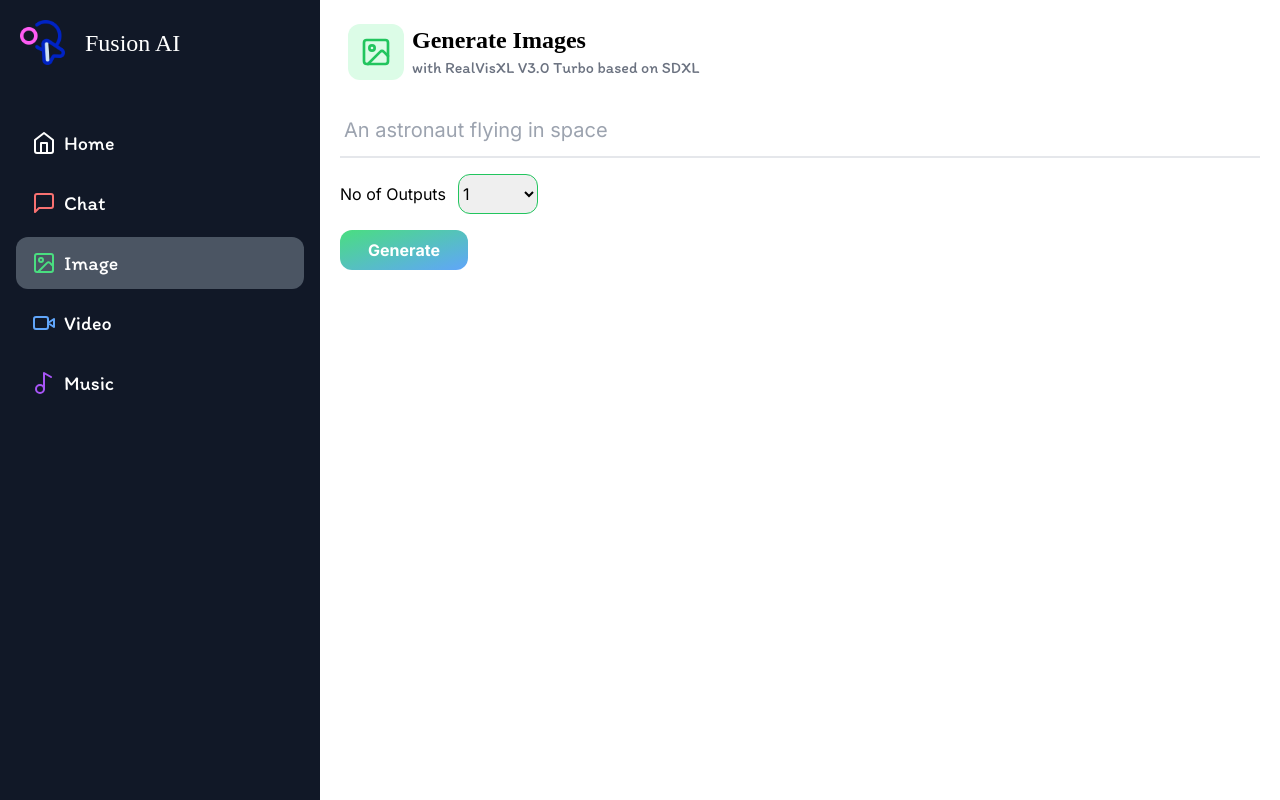
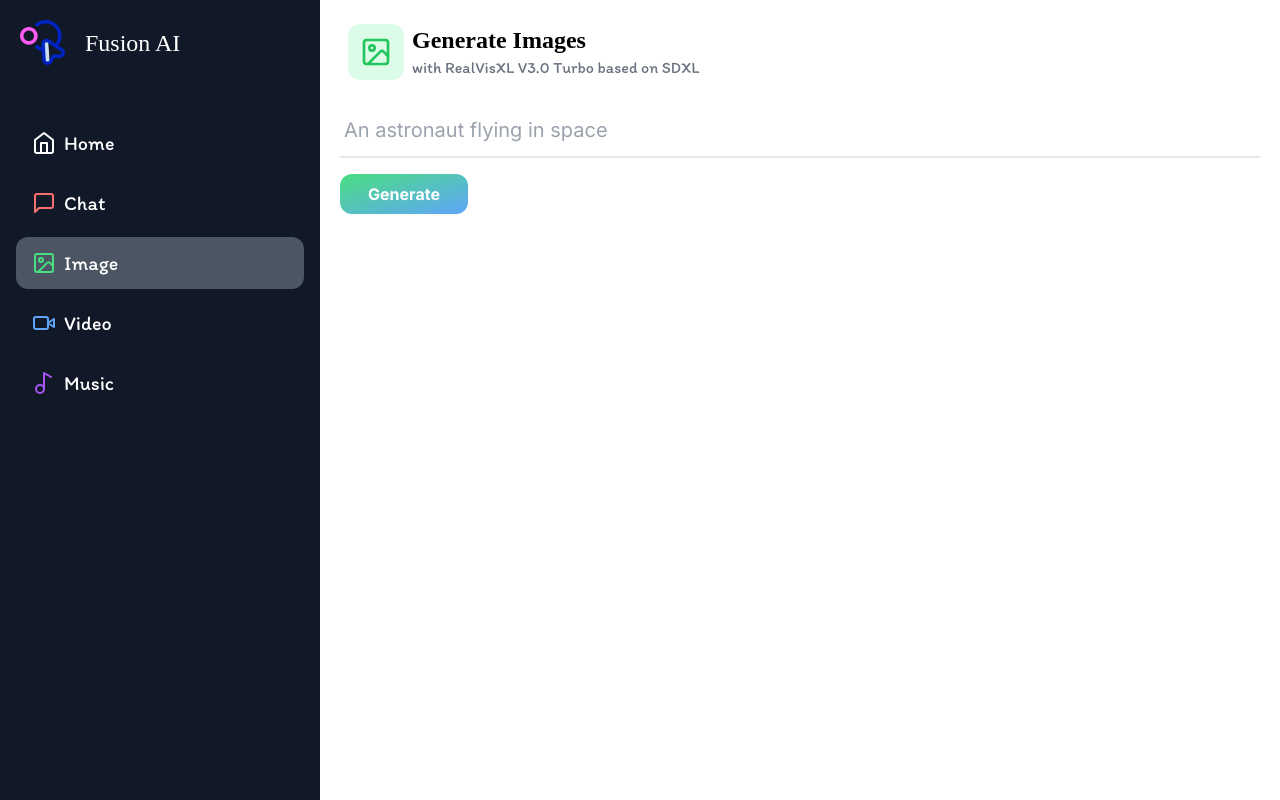
Before and after one commit to batsyX/fusionai, a Next.js app: page /image in a window 1280 px wide. Built offline with nearby package versions, Linux system fonts and the light colour scheme; a web font is replaced by a local one.

Commit message:
Update page.jsx

```diff
--- a/app/(routes)/image/page.jsx
+++ b/app/(routes)/image/page.jsx
@@ -28,11 +28,10 @@ const Page = () => {
     setLoading(true);
     try {
       const response =await axios.post('/api/image',{
-        prompt:prompt,
-        num_outputs:output
+        prompt:prompt
       })
-      console.log(response.data);
-      setImageArray(...imageArray,response.data);
+      const img=response.data[0].url;
+      setImageArray([...imageArray,{url:img}]);
     } catch (error) {
       console.log(error)
     }finally{
@@ -60,7 +59,7 @@ const Page = () => {
       <form onSubmit={handleSubmit} className="flex max-md:flex-col items-center gap-4" >
         <div className="w-full flex flex-col  gap-4">
           <input placeholder="An astronaut flying in space" onChange={handleChange} name="prompts" value={prompt} type="text" className="text-xl w-full border-0 border-b-2 border-gray-200 focus:outline-none focus:border-gray-400 py-3 px-1" required/>
-          <div className="flex items-center gap-3">
+{/*           <div className="flex items-center gap-3">
             <label htmlFor="output">No of Outputs</label>
             <select value={output} onChange={handleChange} name="outputs" className="w-20 transform duration-700 rounded-xl border border-green-500 outline-none py-2">
                 <option value="1">1</option>
@@ -68,7 +67,7 @@ const Page = () => {
                 <option value="3">3</option>
                 <option value="4">4</option>
             </select>
-          </div>
+          </div> */}
           <button className="w-32 bg-gradient-to-br from-green-400 to-blue-400 font-bold text-white p-2 rounded-xl max-md:w-full" type="submit">Generate</button>
         </div>
       </form>
@@ -79,9 +78,9 @@ const Page = () => {
 
               <div className="grid grid-cols-4 max-md:grid-cols-3 max-sm:grid-cols-1 gap-4">
                       <Skeleton  className="bg-gray-300 w-[200px] h-[200px] rounded-xl p-3"/>
+{/*                       <Skeleton  className="bg-gray-300 w-[200px] h-[200px] rounded-xl p-3"/>
                       <Skeleton  className="bg-gray-300 w-[200px] h-[200px] rounded-xl p-3"/>
-                      <Skeleton  className="bg-gray-300 w-[200px] h-[200px] rounded-xl p-3"/>
-                      <Skeleton  className="bg-gray-300 w-[200px] h-[200px] rounded-xl p-3"/>
+                      <Skeleton  className="bg-gray-300 w-[200px] h-[200px] rounded-xl p-3"/> */}
 
               </div>
 
@@ -89,12 +88,12 @@ const Page = () => {
           }
         </div>
     </div>
-    <div className="w-full min-h-96 px-10 py-20 grid grid-cols-4 max-md:grid-cols-2 max-sm:grid-cols-1 gap-4">
+    <div className="w-full min-h-96 px-10 py-20 text-center">
     {!loading &&
       imageArray.length>0 &&
         imageArray.map(image=>(
 
-            <img key={image} className="w-[400px] h-[400px] object-cover rounded-xl" src={image} alt="image"/>
+            <img key={image} className="w-[400px] h-[400px] object-cover rounded-xl" src={image.url} alt="image"/>
 
         ))
     }
```
